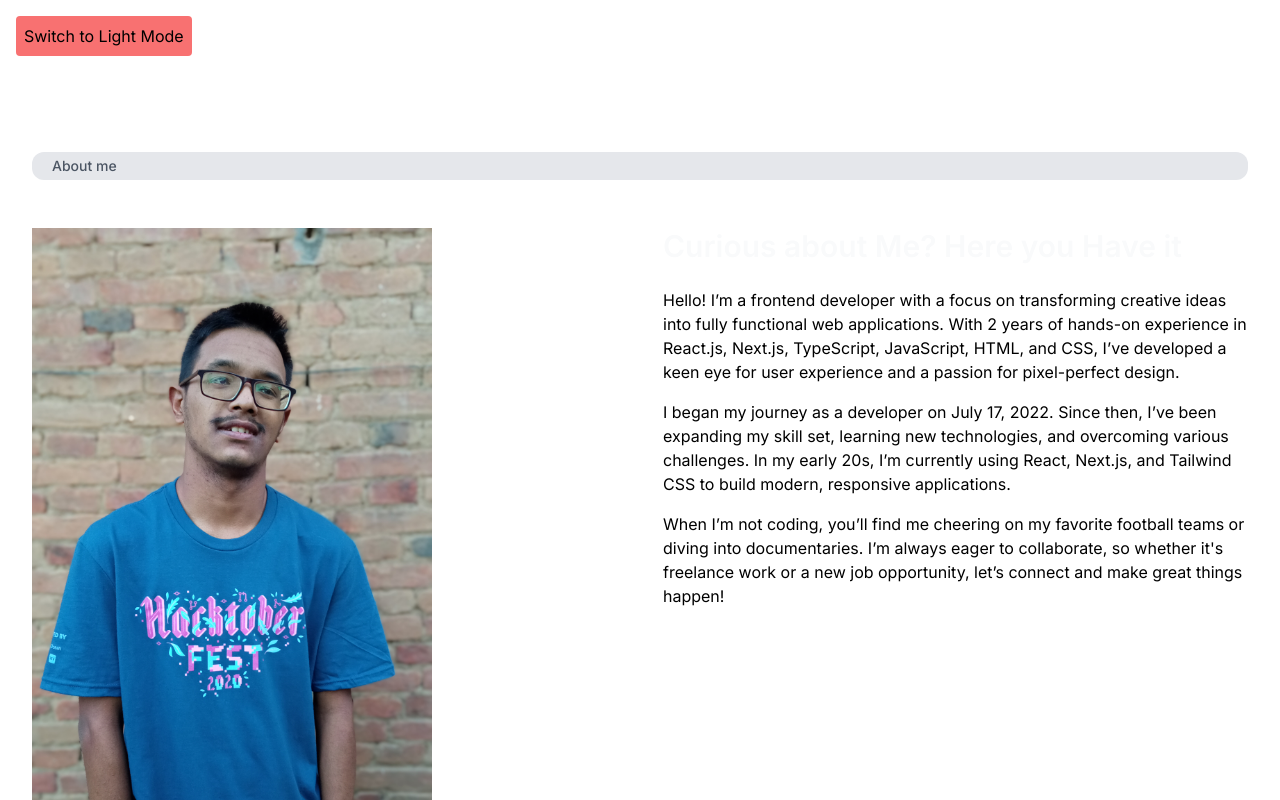
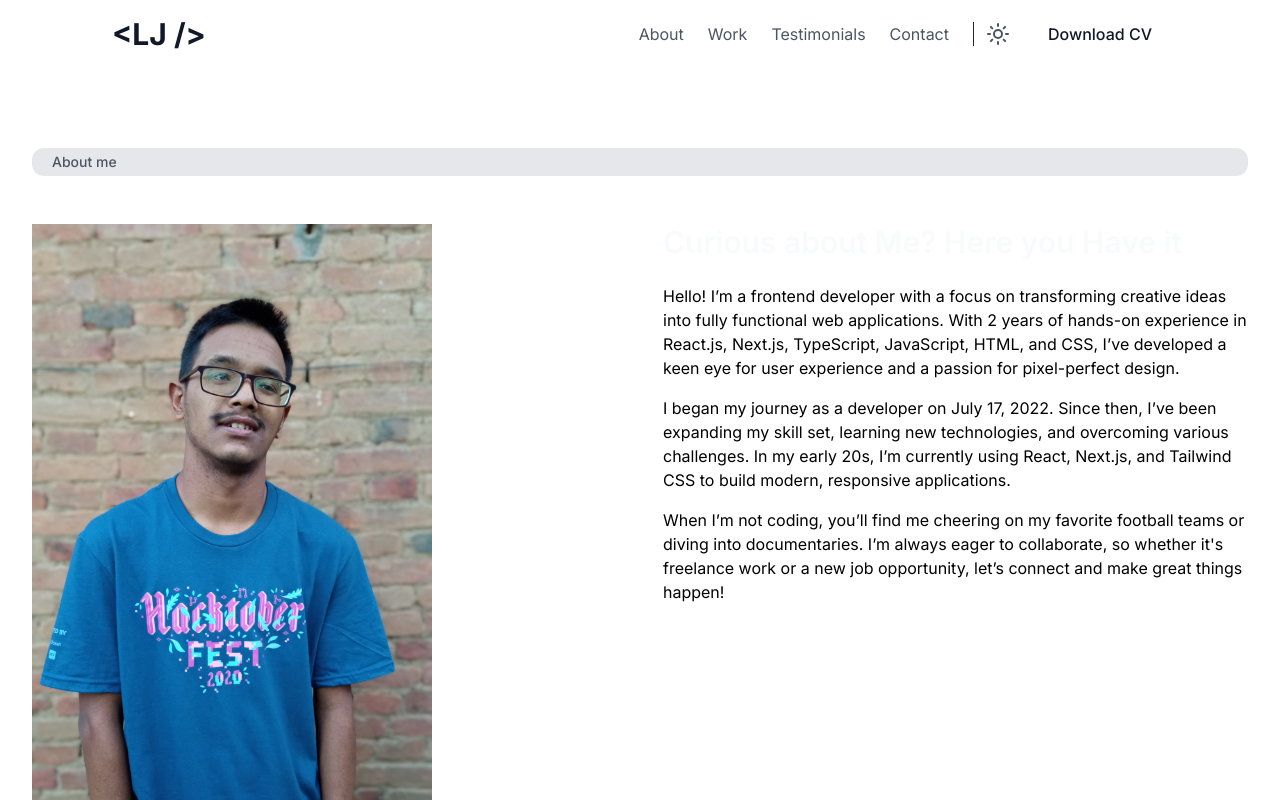
Before and after one commit to LaxmanJonchhen12/laxman-jonchhen-portfolio-website, a Next.js app: page / in a window 1280 px wide. Shown: the top 800 px of the page. Built offline with nearby package versions, Linux system fonts and the light colour scheme.

Commit message:
navbar inital layout created

```diff
--- a/src/app/globals.css
+++ b/src/app/globals.css
@@ -1,3 +1,7 @@
 @tailwind base;
 @tailwind components;
 @tailwind utilities;
+
+*{
+    scroll-behavior: smooth;
+}
--- a/src/app/page.tsx
+++ b/src/app/page.tsx
@@ -1,5 +1,5 @@
 import Image from "next/image";
-import Navbar from "@/components/Navbar";
+// import Navbar from "@/components/Navbar";
 import GetInTouch from "@/components/section/GetInTouch";
 import Footer from "@/components/layout/Footer";
 import Testimonials from "@/components/section/Testimonials";
@@ -7,6 +7,7 @@ import Work from "@/components/section/Work";
 import Skills from "@/components/section/Skills";
 import Experience from "@/components/section/Experience";
 import AboutMe from "@/components/section/AboutMe";
+import Navbar from "@/components/layout/Navbar";
 export default function Home() {
   return (
       <div>
--- /dev/null
+++ b/src/components/layout/Navbar.tsx
@@ -0,0 +1,111 @@
+"use client";
+import { useContext } from 'react';
+import { ThemeContext } from '@/context/ThemeContext';
+import Link from 'next/link'
+import Image from 'next/image'
+function Navbar() {
+
+  const themeContext = useContext(ThemeContext);
+
+  if (!themeContext) {
+    return null;
+  }
+
+  const { theme, toggleTheme } = themeContext;
+
+  console.log(theme);
+
+  const navLinks = [
+    {
+      id:1,
+      linkTitle: "About",
+      linkRoute: "#about",
+    },
+    {
+      id:2,
+      linkTitle: "Work",
+      linkRoute: "#work",
+    },
+    {
+      id:3,
+      linkTitle: "Testimonials",
+      linkRoute: "#testimonials",
+    },
+    {
+      id:4,
+      linkTitle: "Contact",
+      linkRoute: "#contact",
+    }
+  ]
+
+  return (
+    <nav
+    className='dark:bg-secondary-black bg-white px-20 py-4'
+    >
+        <div className='flex items-start justify-between w-full px-8'>
+                <div>
+                    <Link
+                    href="/"
+                    >
+                        <h1
+                        className='dark:text-primary-white text-primary-black  text-3xl font-bold'
+                        >
+                            {'<LJ />'}
+                        </h1>
+                    </Link>
+                </div>
+                <div
+                className='flex items-center justify-start gap-x-[6px]'
+                >
+                    <div
+                    className='flex items-start justify-start gap-x-6 border-r border-solid border-[#1F2937] pe-6 '
+                    >
+                        {
+                          navLinks.map((navLinks) => (
+                            <a
+                            key={navLinks.id}
+                            className='dark:text-primary-gray dark:hover:text-white text-tertiary-gray hover:text-primary-black  transition-all '
+                            href={navLinks.linkRoute}
+                            >
+                              {navLinks.linkTitle}
+                            </a>
+                          ))
+                        }
+                    </div>
+                    <div
+                    className='flex items-center justify-start gap-x-4'
+                    >
+                      <button
+                      onClick={toggleTheme}
+                      >
+                        {
+                          theme === "dark"?
+                          <Image
+                          src="/images/icons/light_mode.svg"
+                          alt="light mode"
+                          width={36}
+                          height={36}
+                          />
+                          :
+                          <Image
+                          src="/images/icons/dark_mode.svg"
+                          alt="light mode"
+                          width={36}
+                          height={36}
+                          />
+                        }
+                      </button>
+                      <a
+                      href="https://drive.google.com/file/d/1t_iwAapSkPHN4k6EqKqZugPvaIkoHYdK/view?usp=sharing"
+                      target='_blank'
+                      className='text-primary-black font-medium dark:bg-primary-gray py-1.5 px-4 rounded-xl hover:bg-gray-600 transition-colors duration-200  '>
+                        Download CV
+                      </a>
+                    </div>
+                </div>
+        </div>
+    </nav>
+  )
+}
+
+export default Navbar
--- a/src/components/section/Experience.tsx
+++ b/src/components/section/Experience.tsx
@@ -27,7 +27,7 @@ const experienceData = [
     jobDate: "Mar 2023 - Jun 2023",
   },
   {
-    id:1,
+    id:3,
     organizationName:"Mining Infosys",
     organizationImage:"",
     jobRole: "Junior Frontend Developer",
--- a/src/components/section/GetInTouch.tsx
+++ b/src/components/section/GetInTouch.tsx
@@ -15,7 +15,9 @@ function GetInTouch() {
   const { theme, toggleTheme } = themeContext;
 
   return (
-    <div className=' bg-primary-white dark:bg-secondary-black flex flex-col items-center justify-center py-16 md:py-24 px-4'>
+    <section
+    id="contact"
+    className=' bg-primary-white dark:bg-secondary-black flex flex-col items-center justify-center py-16 md:py-24 px-4'>
       <SectionIntro
         introTitle={"Get in Touch"}
        />
@@ -226,7 +228,7 @@ function GetInTouch() {
              </a>
           )
          }
-      </div>
+      </section>
   )
 }
 
--- a/src/components/section/Testimonials.tsx
+++ b/src/components/section/Testimonials.tsx
@@ -1,7 +1,9 @@
 import SectionIntro from "../SectionIntro"
 function Testimonials() {
   return (
-    <div className="flex flex-col items-center justify-start dark:bg-primary-black bg-primary-gray py-16 px-4 md:px-24 md:py-20 ">
+    <section
+    id="testimonials"
+    className="flex flex-col items-center justify-start dark:bg-primary-black bg-primary-gray py-16 px-4 md:px-24 md:py-20 ">
       <SectionIntro introTitle="Testimonials" />
       <p
       className="dark:text-primary-gray text-tertiary-gray text-lg font-normal pt-4"
@@ -80,7 +82,7 @@ function Testimonials() {
             </div>
 
       </div>
-    </div>
+    </section>
   );
 }
 
--- a/src/components/section/Work.tsx
+++ b/src/components/section/Work.tsx
@@ -15,7 +15,7 @@ const projectData = [
         liveLink:"https://gyansar.netlify.app/",
     },
     {
-        id:1,
+        id:2,
         projectImage:"/images/works/mining-infosys.png",
         projectName: "Mining Infosys",
         projectDescription: "Website created for mining infosys during tenure at mining infoys as frontend developer. Revamped the site",
@@ -24,7 +24,7 @@ const projectData = [
         liveLink:"https://mininginfosys.com/",
     },
     {
-        id:1,
+        id:3,
         projectImage:"/images/works/ramesh-kharbuja.png",
         projectName: "Ramesh Kharbuja Portfolio Site",
         projectDescription: "Portfolio site Created for Ramesh Kharbuja",
@@ -43,7 +43,9 @@ export function ProjectCard() {
 
     const { theme, toggleTheme } = themeContext;
     return(
-        <div className="flex flex-col items-start justify-start gap-y-6 gap-x-0 mt-6 md:gap-y-12 md:gap-x-none md:mt-12">
+        <section
+        id="work"
+        className="flex flex-col items-start justify-start gap-y-6 gap-x-0 mt-6 md:gap-y-12 md:gap-x-none md:mt-12">
             {/* my works improvements left */}
             {
                 projectData.map((projectData) => (
@@ -140,7 +142,7 @@ export function ProjectCard() {
                 ))
             }
 
-        </div>
+        </section>
     )
 }
 function Work() {
```
Also changed, not shown: public/images/icons/dark_mode.svg (added), public/images/icons/light_mode.svg (added).
